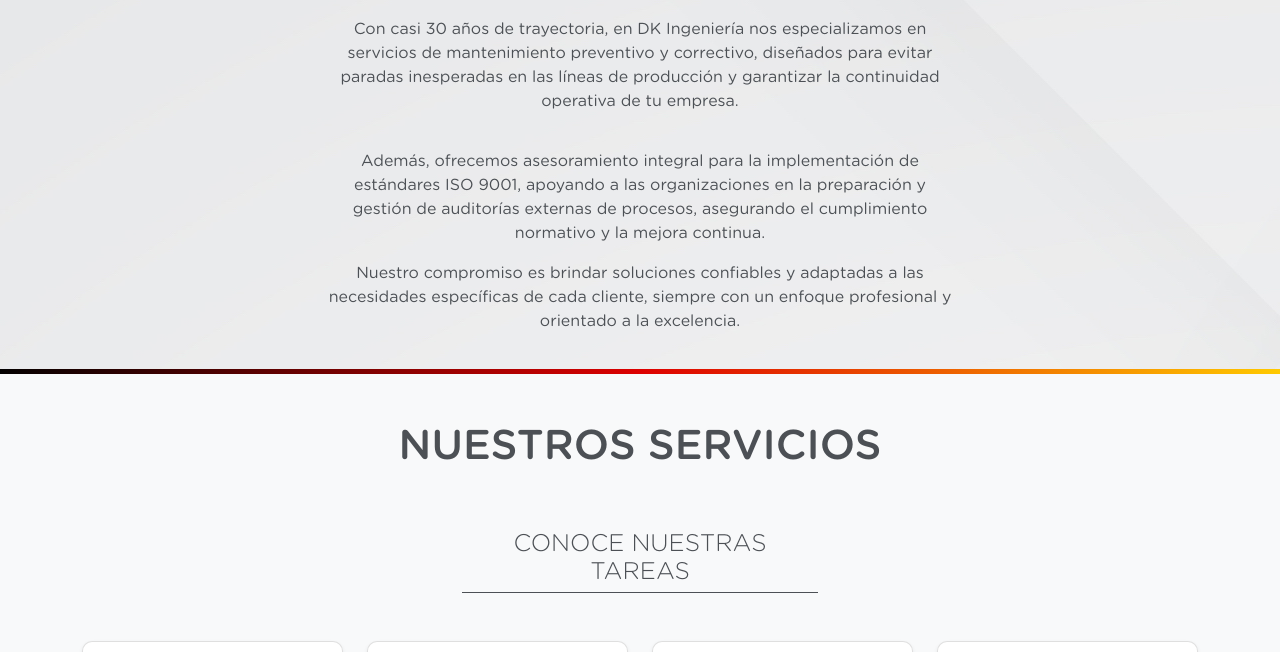
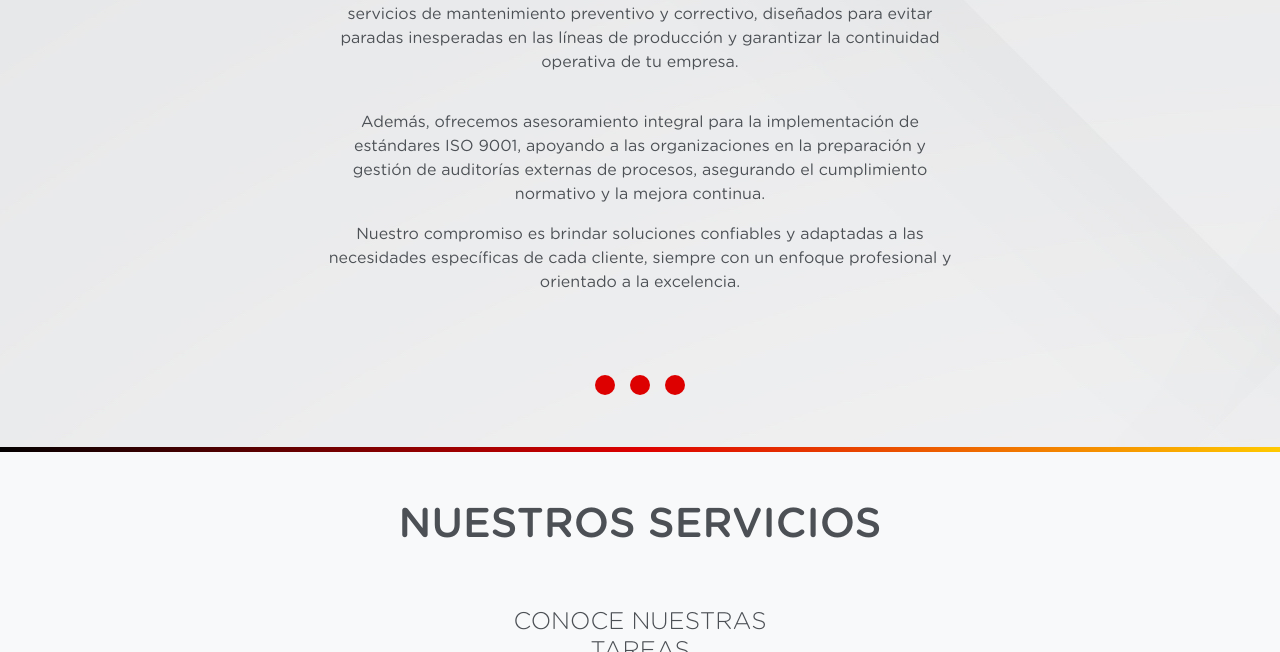
Before and after one commit to MKranauerDev/DK-Ingenieria, a plain HTML site: page index.html in a window 1280 px wide. Shown: the part 866-1518 px from the top of the page. Drawn offline with nearby package versions, Linux system fonts and the light colour scheme.

Commit message:
cambio de estilos

```diff
--- a/index.html
+++ b/index.html
@@ -166,7 +166,7 @@
                         </div>
                     </div>
                 </div>
-                <div class="row g-4 d-flex align-items-stretch" data-aos="fade-up" data-aos-anchor="#example-anchor" data-aos-offset="1800" data-aos-duration="1200">
+                <div class="row g-4 d-flex align-items-stretch" data-aos="fade-up" data-aos-anchor="#example-anchor" data-aos-offset="2000" data-aos-duration="1200">
                     <div class="col-md-6 col-lg-3">
                         <div class="card h-100 shadow-sm">
                             <img src="./css/img/fireplace_11252761.png" class="card-img-top" alt="Tratamientos térmicos">
--- a/scss/style.scss
+++ b/scss/style.scss
@@ -121,8 +121,9 @@ body {
             }
             z-index: 1;
         }
+
         .textoUno {
-            margin-top:5%;
+            margin-top:2%;
             overflow: hidden;
             .textoBiografiaUno {
                 justify-content: center;
@@ -139,6 +140,16 @@ body {
             }
             .row{
                 --bs-gutter-x: 0 rem;
+            }
+            .final-seccion {
+        .yellow-dot {
+            width: 20px;
+            height: 20px;
+            background-color: #DD0000;
+            border-radius: 50%;
+            display: inline-block;
+            margin: 45px 5px;
+        }
     }
             border-bottom: 5px solid;
             border-image: linear-gradient(to right, #000000, #DD0000, #FFCC00) 8;
```
Also changed, not shown: css/style.css. Lines whose indentation alone changed are shown as unchanged.
